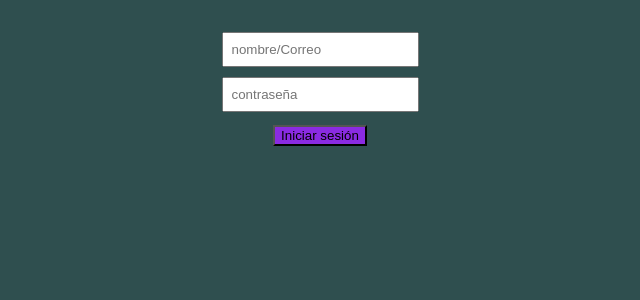
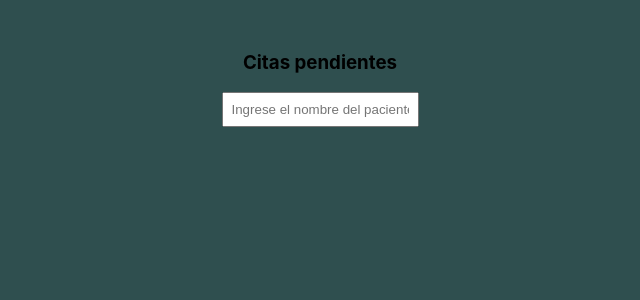
Before and after one commit to Elluis1/VitePagBaseDeDatos, a React (Vite) app: page / in a window 1280 px wide. Shown: the top 300 px of the page, without its empty margins (320-960 px from the left). Built offline with nearby package versions, Linux system fonts and the light colour scheme.

Commit message:
filtro simple de nombre

```diff
--- a/src/App.css
+++ b/src/App.css
@@ -49,11 +49,10 @@
 }
 .botonInicio{
   justify-content: center;
-  background-color: blueviolet;
   flex-direction: column;
   align-items: center;
   gap: 3rem;
-  margin: 3px 0 3px 0;
+  margin: 3px 3px 3px 3px;
 }
 
 .logo {
--- a/src/App.jsx
+++ b/src/App.jsx
@@ -12,18 +12,15 @@ function App() {
 
   return (
     <section className="App">
-      {!(user === nombre && password === contrasenia) ? (
-        <div><Login setUser={setUser} setPassword={setPassword} /></div>
-      ) : (
-        <div><Inicio user={user} setUser={setUser} /></div>
-      )}
+      <Agenda />
     </section>
   );
 }
 
 export default App;
 
-
-
-
-//  <Agenda></Agenda>
+// {!(user === nombre && password === contrasenia) ? (
+//   <div><Login setUser={setUser} setPassword={setPassword} /></div>
+// ) : (
+//   <div><Inicio user={user} setUser={setUser} /></div>
+// )}
--- a/src/pestañas/Agenda.jsx
+++ b/src/pestañas/Agenda.jsx
@@ -1,12 +1,34 @@
-import { listaCitas } from "../Archivos/Citas"
+import { useState } from "react";
+import { listaCitas } from "../Archivos/Citas";
+import "../App";
+const pac = "juan";
 
 export function Agenda() {
-    return (<section>
-        <h1>Citas pendientes</h1>
+  const [filtletra, setFiltletra] = useState("");
+
+  return (
+    <section>
+      <h1>Citas pendientes</h1>
+      <form onChange={(e) => setFiltletra(e.target.value)}>
+        <input
+          type="name"
+          className="inputs"
+          placeholder="Ingrese el nombre del paciente"
+        />
         <div className="citas">
-        {listaCitas.map(elemento=>(
-            <ul key={elemento.id}> Nombre:{elemento.paciente} - Fecha: {elemento.fecha} - Hora: {elemento.hora} - Razon de la consulta: {elemento.consulta} </ul>
-        ))}
+          {listaCitas.map((elemento) =>
+            !(elemento.paciente === filtletra) ? (
+              <h1 key={elemento.id}/>
+            ) : (
+              <li key={elemento.id}>
+                {" "}
+                Nombre:{elemento.paciente} - Fecha: {elemento.fecha} - Hora:{" "}
+                {elemento.hora} - Razon de la consulta: {elemento.consulta}{" "}
+              </li>
+            )
+          )}
         </div>
-    </section>)
+      </form>
+    </section>
+  );
 }
```
